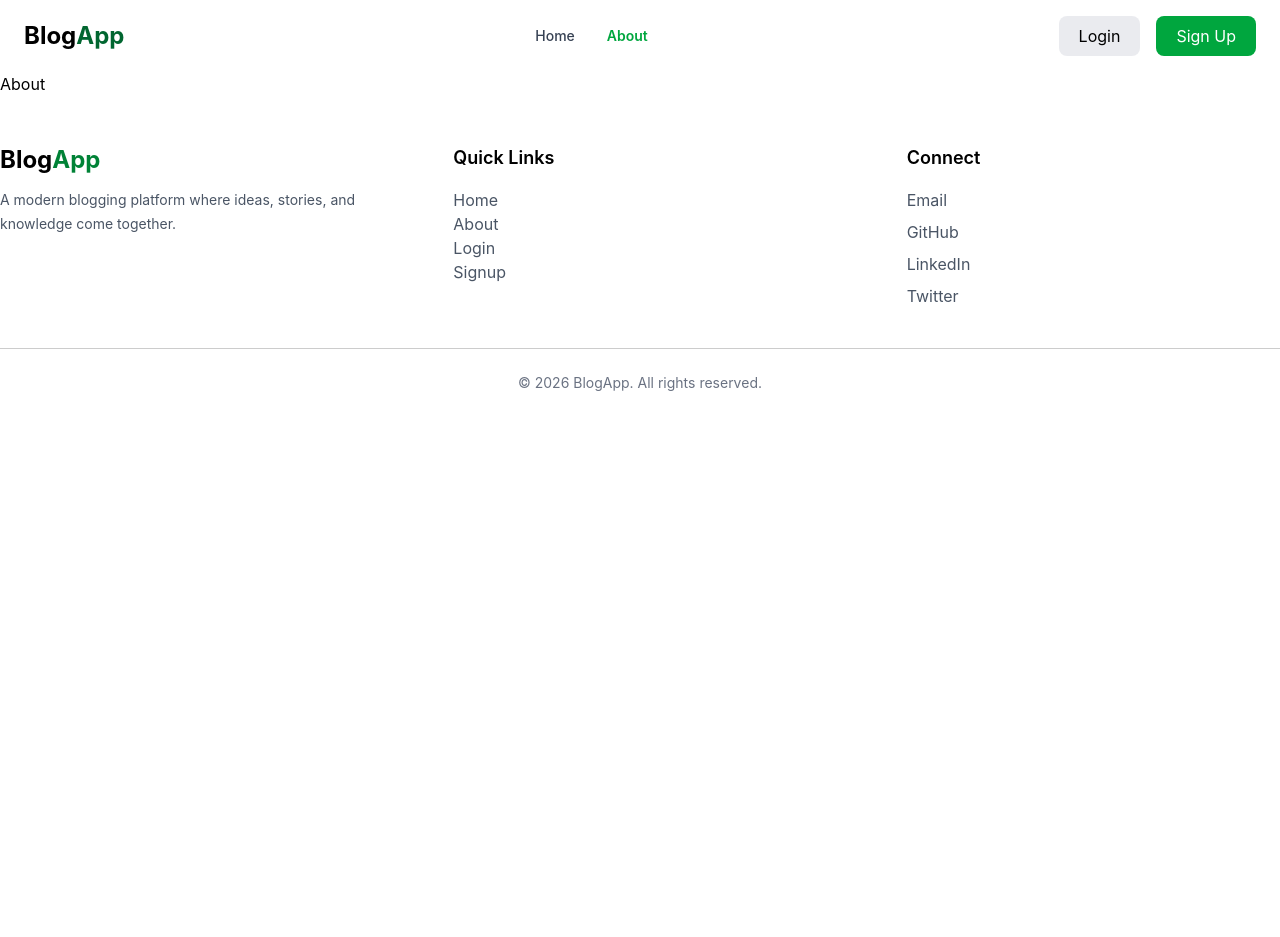
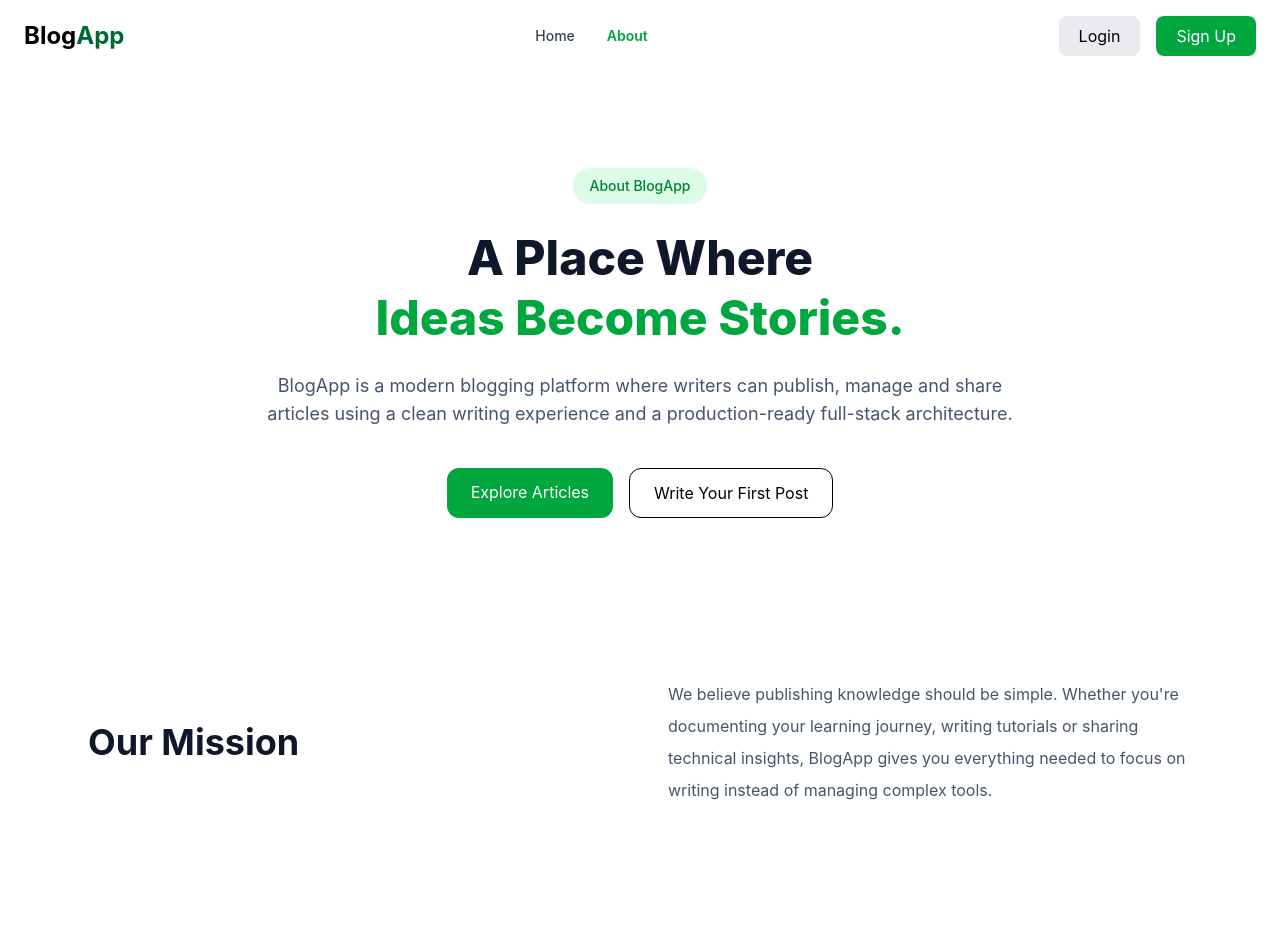
Before and after one commit to jatinagrahari/Blog-App, a React (Vite) app: page /about in a window 1280 px wide. Shown: the top 937 px of the page. Before the commit the page ends 800 px from the top, so only its background shows below. Built offline with nearby package versions, Linux system fonts and the light colour scheme; no server answers.

Commit message:
about page created

```diff
--- a/package.json
+++ b/package.json
@@ -15,6 +15,7 @@
     "@tinymce/tinymce-react": "^6.3.0",
     "appwrite": "^26.2.0",
     "html-react-parser": "^6.1.5",
+    "lucide-react": "^1.28.0",
     "react": "^19.2.8",
     "react-dom": "^19.2.8",
     "react-hook-form": "^7.84.0",
--- a/src/components/AddPost.jsx
+++ b/src/components/AddPost.jsx
@@ -11,6 +11,8 @@ const AddPost = () => {
   const location = useLocation();
   const post = location.state?.post;
   const user = useSelector((state) => state.auth.userData);
+  const [filePreview, setFilePreview] = useState(null);
+  console.log(filePreview);
 
   const navigate = useNavigate();
 
@@ -154,6 +156,9 @@ const AddPost = () => {
                   type={"file"}
                   {...register("image", {})}
                   css={"classic"}
+                  onChange={(e) => {
+                    setFilePreview(e.target.files[0]);
+                  }}
                 />
 
                 <div className="absolute inset-0 flex flex-col items-center justify-center pointer-events-none">
--- a/src/pages/About.jsx
+++ b/src/pages/About.jsx
@@ -1,7 +1,205 @@
-import React from "react";
+import { Link } from "react-router-dom";
+import {
+  PenSquare,
+  ShieldCheck,
+  Zap,
+  ArrowRight,
+  BookOpen,
+  Database,
+  Image as ImageIcon,
+  FileText,
+  UserPlus,
+  Upload,
+  Globe,
+  Code2,
+  Blocks,
+  Feather,
+} from "lucide-react";
 
-const About = () => {
-  return <div>About</div>;
-};
+export default function About() {
+  const features = [
+    {
+      icon: <PenSquare className="w-8 h-8 text-green-600" />,
+      title: "Rich Editor",
+      desc: "Create beautiful articles with TinyMCE, formatting, images and code blocks.",
+    },
+    {
+      icon: <ShieldCheck className="w-8 h-8 text-green-600" />,
+      title: "Secure Storage",
+      desc: "Authentication, database and cloud storage powered by Appwrite.",
+    },
+    {
+      icon: <Zap className="w-8 h-8 text-green-600" />,
+      title: "Fast Experience",
+      desc: "Built using React, Redux Toolkit and Tailwind CSS for a smooth UI.",
+    },
+  ];
 
-export default About;
+  const tech = [
+    "React",
+    "Redux Toolkit",
+    "React Router",
+    "React Hook Form",
+    "Tailwind CSS",
+    "TinyMCE",
+    "Appwrite",
+    "JavaScript",
+  ];
+
+  const platform = [
+    { icon: <UserPlus size={20} />, title: "Authentication" },
+    { icon: <FileText size={20} />, title: "Create & Edit Posts" },
+    { icon: <ImageIcon size={20} />, title: "Image Uploads" },
+    { icon: <Database size={20} />, title: "Cloud Database" },
+    { icon: <BookOpen size={20} />, title: "Read Articles" },
+    { icon: <Globe size={20} />, title: "Responsive Design" },
+  ];
+
+  return (
+    <main className="bg-white">
+      <section className="max-w-6xl mx-auto px-6 py-24 text-center">
+        <span className="inline-block bg-green-100 text-green-700 px-4 py-2 rounded-full text-sm font-medium">
+          About BlogApp
+        </span>
+
+        <h1 className="mt-6 text-5xl font-extrabold leading-tight text-slate-900">
+          A Place Where
+          <span className="block text-green-600">Ideas Become Stories.</span>
+        </h1>
+
+        <p className="max-w-3xl mx-auto mt-6 text-slate-600 text-lg">
+          BlogApp is a modern blogging platform where writers can publish,
+          manage and share articles using a clean writing experience and a
+          production-ready full-stack architecture.
+        </p>
+
+        <div className="mt-10 flex justify-center gap-4 flex-wrap">
+          <Link
+            to="/all-posts"
+            className="bg-green-600 hover:bg-green-700 text-white px-6 py-3 rounded-xl"
+          >
+            Explore Articles
+          </Link>
+
+          <Link
+            to="/add-post"
+            className="border px-6 py-3 rounded-xl hover:bg-slate-100"
+          >
+            Write Your First Post
+          </Link>
+        </div>
+      </section>
+
+      <section className="max-w-6xl mx-auto px-6 py-16 grid md:grid-cols-2 gap-14 items-center">
+        <div>
+          <h2 className="text-4xl font-bold text-slate-900">Our Mission</h2>
+        </div>
+
+        <div className="text-slate-600 leading-8">
+          We believe publishing knowledge should be simple. Whether you're
+          documenting your learning journey, writing tutorials or sharing
+          technical insights, BlogApp gives you everything needed to focus on
+          writing instead of managing complex tools.
+        </div>
+      </section>
+
+      <section className="max-w-6xl mx-auto px-6 py-16">
+        <h2 className="text-center text-4xl font-bold">
+          What Makes BlogApp Different?
+        </h2>
+
+        <div className="grid md:grid-cols-3 gap-8 mt-12">
+          {features.map((item) => (
+            <div
+              key={item.title}
+              className="border rounded-2xl p-8 shadow-sm hover:shadow-lg transition"
+            >
+              {item.icon}
+              <h3 className="font-bold text-xl mt-5">{item.title}</h3>
+              <p className="text-slate-600 mt-3">{item.desc}</p>
+            </div>
+          ))}
+        </div>
+      </section>
+
+      <section className="bg-slate-50 py-20">
+        <div className="max-w-6xl mx-auto px-6">
+          <h2 className="text-center text-4xl font-bold">How It Works</h2>
+
+          <div className="grid md:grid-cols-5 gap-6 mt-14 text-center">
+            {[
+              ["Create", <UserPlus />],
+              ["Write", <Feather />],
+              ["Upload", <Upload />],
+              ["Publish", <BookOpen />],
+              ["Share", <Globe />],
+            ].map(([label, icon], i) => (
+              <div key={i} className="bg-white rounded-2xl p-8 shadow-sm">
+                <div className="flex justify-center text-green-600">{icon}</div>
+                <p className="mt-4 font-semibold">{label}</p>
+              </div>
+            ))}
+          </div>
+        </div>
+      </section>
+
+      <section className="max-w-6xl mx-auto px-6 py-20">
+        <h2 className="text-center text-4xl font-bold">Technology Stack</h2>
+
+        <div className="grid sm:grid-cols-2 lg:grid-cols-4 gap-6 mt-12">
+          {tech.map((item) => (
+            <div
+              key={item}
+              className="border rounded-xl p-6 text-center hover:border-green-600 transition"
+            >
+              <Code2 className="mx-auto text-green-600" />
+              <h3 className="mt-4 font-semibold">{item}</h3>
+            </div>
+          ))}
+        </div>
+      </section>
+
+      <section className="bg-slate-50 py-20">
+        <div className="max-w-6xl mx-auto px-6 grid lg:grid-cols-2 gap-16 items-center">
+          <div>
+            <h2 className="text-4xl font-bold">Why This Project?</h2>
+            <p className="mt-6 text-slate-600 leading-8">
+              This application was built to understand real-world frontend
+              architecture. It combines authentication, protected routes,
+              database operations, cloud storage, state management and rich text
+              editing into one production-style project.
+            </p>
+          </div>
+
+          <div className="grid grid-cols-2 gap-5">
+            {platform.map((item) => (
+              <div key={item.title} className="bg-white rounded-xl border p-5">
+                <div className="text-green-600">{item.icon}</div>
+                <p className="mt-3 font-medium">{item.title}</p>
+              </div>
+            ))}
+          </div>
+        </div>
+      </section>
+
+      <section className="max-w-6xl mx-auto px-6 py-20">
+        <div className="bg-green-600 rounded-3xl p-14 text-center text-white">
+          <h2 className="text-5xl font-bold">Ready to Share Your Story?</h2>
+
+          <p className="mt-5 max-w-2xl mx-auto text-green-100">
+            Start writing today and publish articles that inspire, educate and
+            help others learn something new.
+          </p>
+
+          <Link
+            to="/add-post"
+            className="inline-flex items-center gap-2 bg-white text-green-700 px-7 py-3 rounded-xl mt-10 font-semibold"
+          >
+            Create Your First Post
+            <ArrowRight size={18} />
+          </Link>
+        </div>
+      </section>
+    </main>
+  );
+}
```
Also changed, not shown: 1 other file (tests, documents, lock files or other folders).
